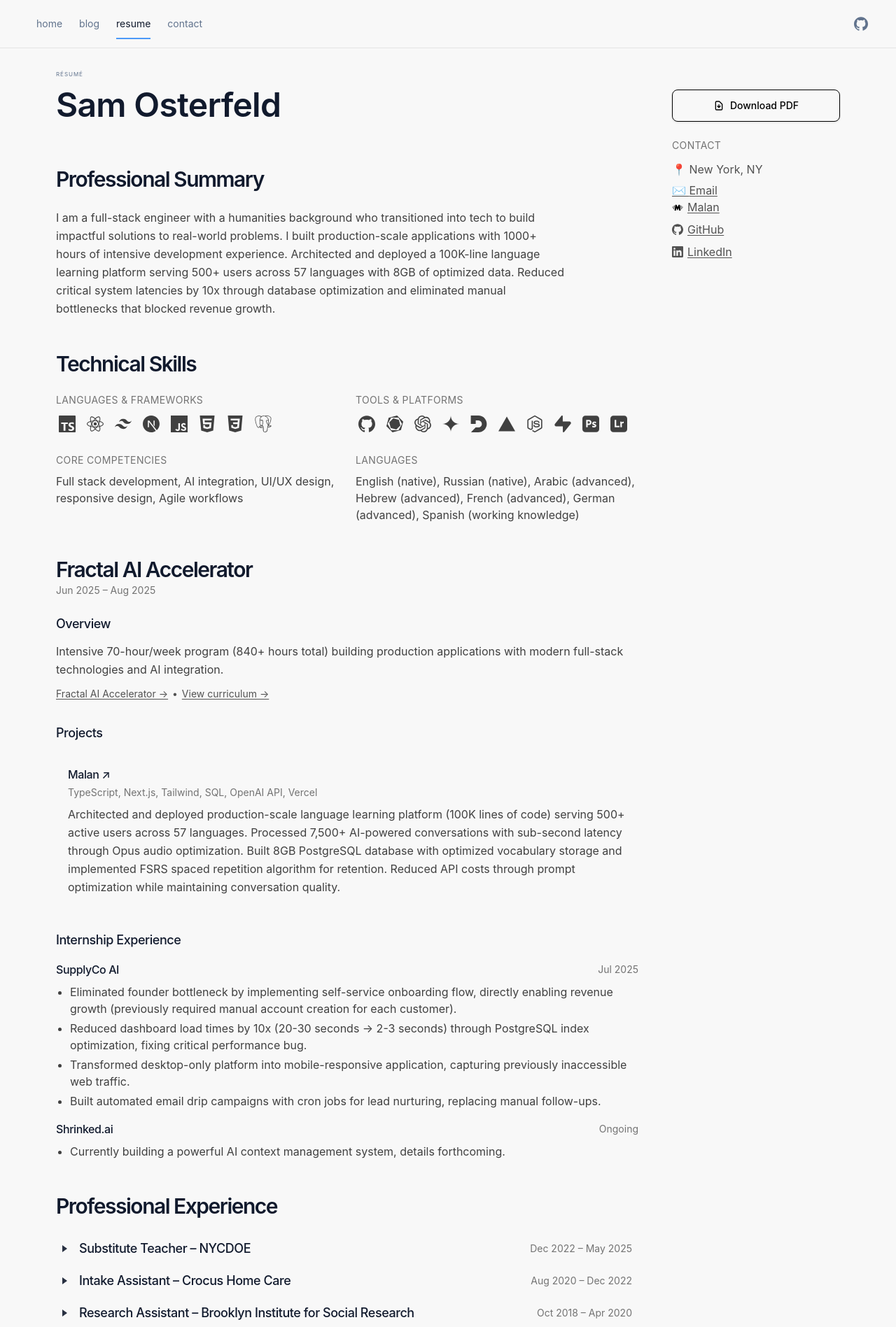
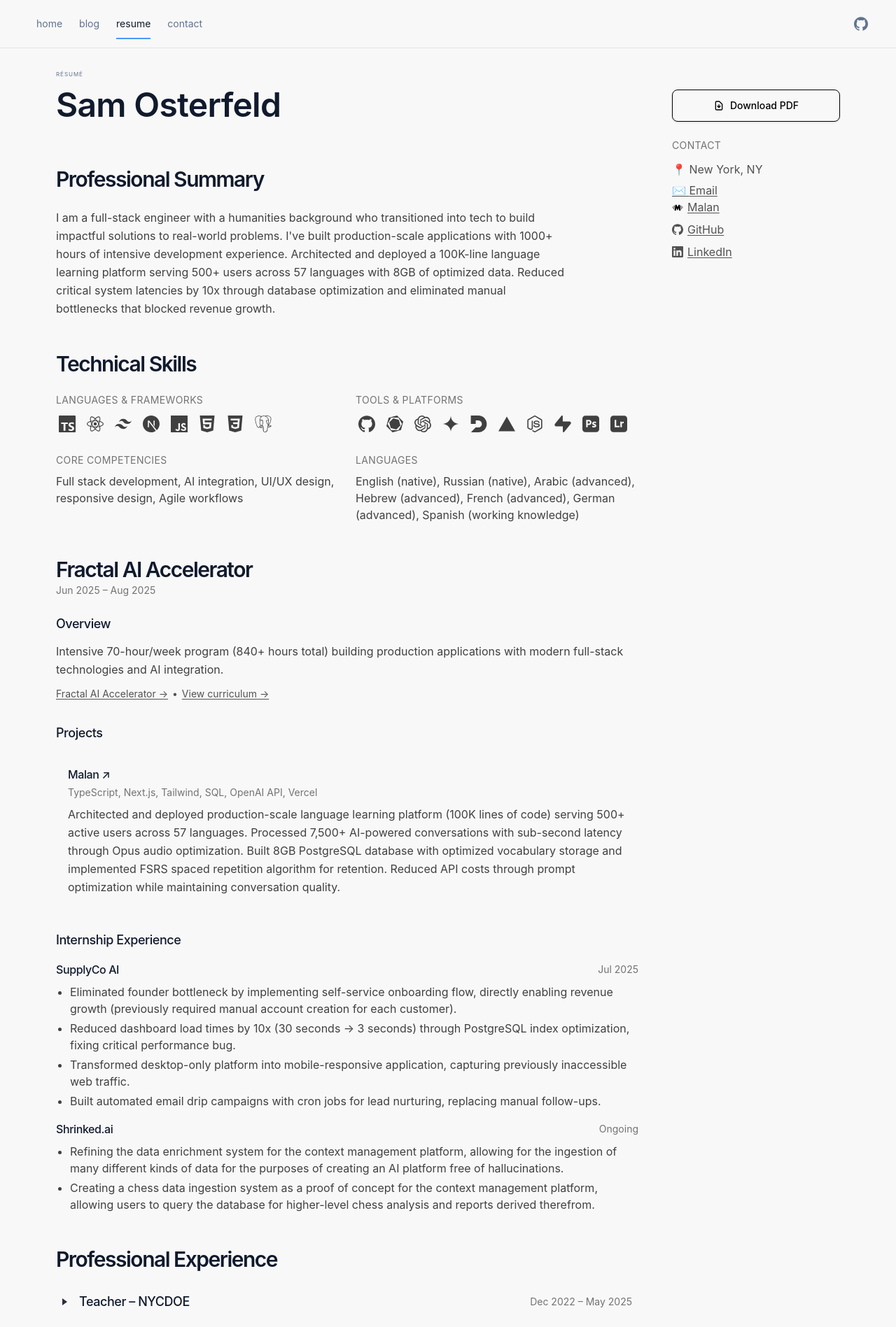
Before and after one commit to ostsam/portfolioAndBlog, a Next.js app: page /work in a window 1280 px wide. Shown: the top 1897 px of the page at 70% size. Built offline with nearby package versions, Linux system fonts and the light colour scheme.

Commit message:
resume overhaul 2

```diff
--- a/app/work/data/resume-data.ts
+++ b/app/work/data/resume-data.ts
@@ -10,7 +10,7 @@
 	},
 
 	professionalSummary:
-		"I am a full-stack engineer with a humanities background who transitioned into tech to build impactful solutions to real-world problems. I built production-scale applications with 1000+ hours of intensive development experience. Architected and deployed a 100K-line language learning platform serving 500+ users across 57 languages with 8GB of optimized data. Reduced critical system latencies by 10x through database optimization and eliminated manual bottlenecks that blocked revenue growth.",
+		"I am a full-stack engineer with a humanities background who transitioned into tech to build impactful solutions to real-world problems. I've built production-scale applications with 1000+ hours of intensive development experience. Architected and deployed a 100K-line language learning platform serving 500+ users across 57 languages with 8GB of optimized data. Reduced critical system latencies by 10x through database optimization and eliminated manual bottlenecks that blocked revenue growth.",
 
 	technicalSkills: {
 		languagesFrameworks: [
@@ -98,7 +98,7 @@
 				dates: "Jul 2025",
 				responsibilities: [
 					"Eliminated founder bottleneck by implementing self-service onboarding flow, directly enabling revenue growth (previously required manual account creation for each customer).",
-					"Reduced dashboard load times by 10x (20-30 seconds → 2-3 seconds) through PostgreSQL index optimization, fixing critical performance bug.",
+					"Reduced dashboard load times by 10x (30 seconds → 3 seconds) through PostgreSQL index optimization, fixing critical performance bug.",
 					"Transformed desktop-only platform into mobile-responsive application, capturing previously inaccessible web traffic.",
 					"Built automated email drip campaigns with cron jobs for lead nurturing, replacing manual follow-ups.",
 				],
@@ -107,7 +107,8 @@
 				company: "Shrinked.ai",
 				dates: "Ongoing",
 				responsibilities: [
-					"Currently building a powerful AI context management system, details forthcoming.",
+					"Refining the data enrichment system for the context management platform, allowing for the ingestion of many different kinds of data for the purposes of creating an AI platform free of hallucinations.",
+					"Creating a chess data ingestion system as a proof of concept for the context management platform, allowing users to query the database for higher-level chess analysis and reports derived therefrom.",
 				],
 			},
 		],
@@ -115,19 +116,19 @@
 
 	professionalExperience: [
 		{
-			title: "Substitute Teacher – NYCDOE",
+			title: "Teacher – NYCDOE",
 			dates: "Dec 2022 – May 2025",
 			responsibilities: [
-				"Instructed classes of up to 30 students, adapting complex material for diverse learners.",
-				"Integrated online tools to facilitate interactive lessons.",
+				"Taught social studies and science to classes of 30 students while completing 200+ hours of self-directed software development (EloquentJS, Full Stack Open curriculum).",
+				"Integrated digital tools and online platforms to facilitate interactive lessons, developing technical skills that directly informed later software development.",
 			],
 		},
 		{
 			title: "Intake Assistant – Crocus Home Care",
 			dates: "Aug 2020 – Dec 2022",
 			responsibilities: [
-				"Digitized and streamlined client intake processes, reducing data entry errors by 15% and accelerating onboarding timelines.",
-				"Coordinated with cross-functional teams to ensure data accuracy, compliance, and client satisfaction.",
+				"Reduced data entry errors by 15% through process digitization and workflow optimization, directly improving client onboarding efficiency.",
+				"Coordinated cross-functional teams across 3 departments to ensure data accuracy and compliance, managing client satisfaction for 200 clients.",
 			],
 		},
 		{
@@ -142,17 +143,17 @@
 			title: "Arabic Language Teaching Assistant – Columbia University",
 			dates: "Aug 2017 – May 2019",
 			responsibilities: [
-				"Graded the homework of students studying Arabic on a daily basis.",
-				"Offered personalized feedback during office hours.",
+				"Provided personalized feedback and instruction to 60+ students studying Arabic, developing systematic approaches to language instruction.",
+				"Graded and evaluated daily homework assignments, maintaining consistent quality standards across multiple proficiency levels.",
 			],
 		},
 		{
 			title: "Volunteer Content & Social Media Manager – Are You Syrious?",
 			dates: "Mar 2016 – Jun 2019",
 			responsibilities: [
-				"Automated content workflows and managed social media campaigns, scaling Facebook audience from zero to 40K+ organically.",
+				"Scaled Facebook audience from zero to 40,000+ followers organically through content strategy and community engagement.",
 				"Led cross-border volunteer team, providing training and quality control for digital publications, reducing revision cycles by 30%.",
-				"Wrote and edited grant proposals that secured funding for on-the-ground operations.",
+				"Secured $20,000+ in grant funding through proposal writing and editing, directly supporting on-the-ground humanitarian operations in Croatia.",
 			],
 		},
 	],
```
